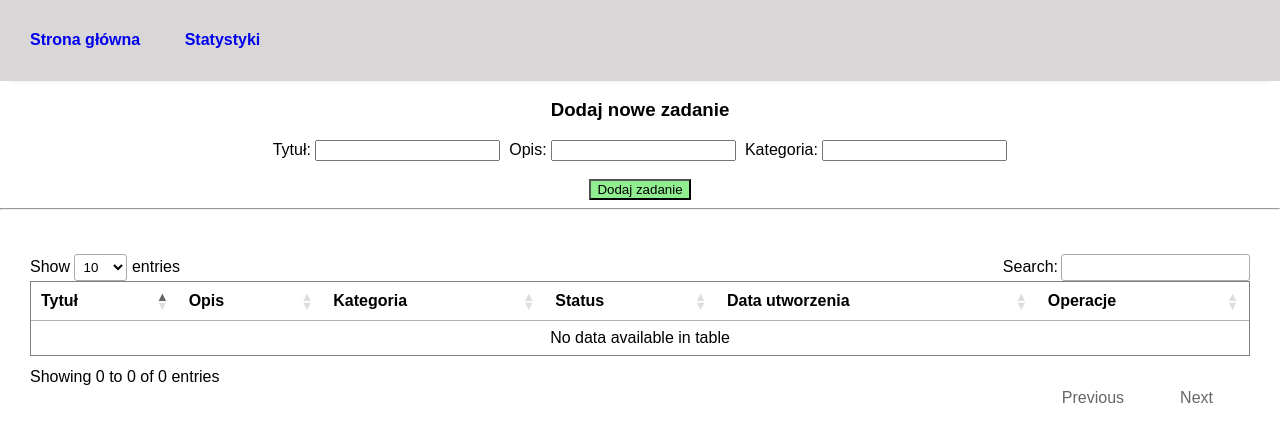
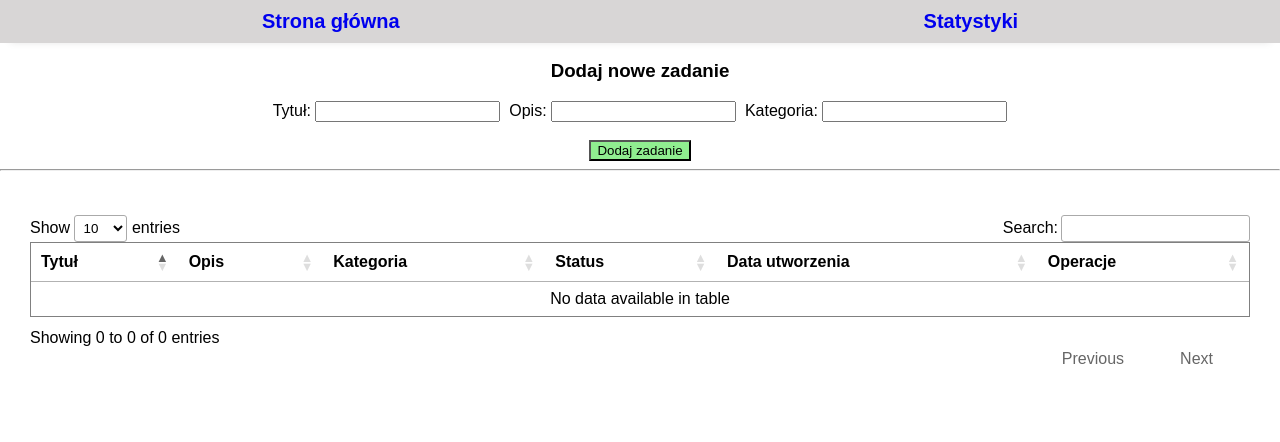
Before and after one commit to MatS211/todoList, a Flask app: page / in a window 1280 px wide. Shown: the top 442 px of the page. Run offline with Flask 3, Linux system fonts and the light colour scheme; data that the repository does not hold is empty; some libraries are stand-ins or nearby versions.

Commit message:
Poprawki wizualne oraz naprawa wykresu liniowego

```diff
--- a/static/stats.js
+++ b/static/stats.js
@@ -70,7 +70,7 @@ document.addEventListener('DOMContentLoaded', function () {
                 data: {
                     labels: labels,
                     datasets: [{
-                        label: 'Data utworzenia',
+                        label: 'Ilość zadań',
                         data: values,
                         backgroundColor: [
                             'rgba(66, 135, 245, 0.4)',
--- a/static/style.css
+++ b/static/style.css
@@ -3,9 +3,9 @@
 }
 
 body{
-    margin-top: 0;
     margin-left: 0;
     margin-right: 0;
+    margin-top: 60px;
 }
 
 h3, #form_add{
@@ -40,22 +40,28 @@ h3, #form_add{
     background-color: rgb(202, 196, 196);
 }
 
-header{
+header {
+    position: fixed;
+    top: 0;
+    left: 0;
     width: 100%;
-    box-sizing: border-box;
-    /* position: fixed; */
-    border: none;
+    background-color:rgb(216, 214, 214);
+    color: white;
+    padding: 10px 0;
+    z-index: 1000;
     box-shadow: 0 8px 8px -10px rgba(0,0,0,.15);
-    display: block;
-    background-color:rgb(216, 214, 214);
-    padding: 10px;
-    justify-content: center;
+
+}
+
+#nav_panel {
+    display: flex;
+    justify-content: space-around;
     align-items: center;
 }
 
-h4{
-    text-align: center;
-    display: inline-block;
+header h4 {
+    margin: 0;
+    font-size: 20px;
 }
 
 a{
@@ -72,4 +78,5 @@ a{
     display: flex;
     justify-content: center;
     align-items: center;
+    padding: 30px;
 }
```
